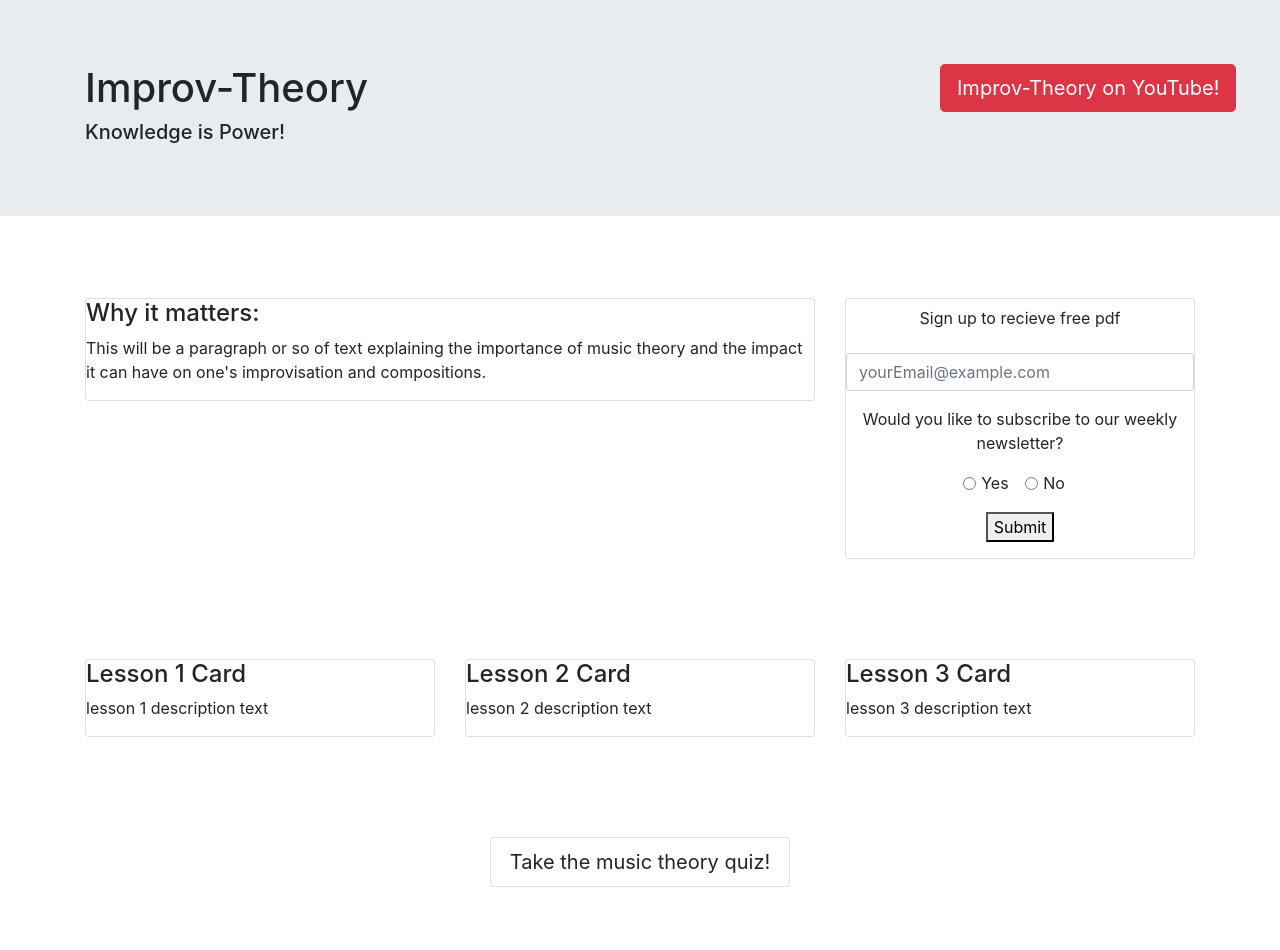
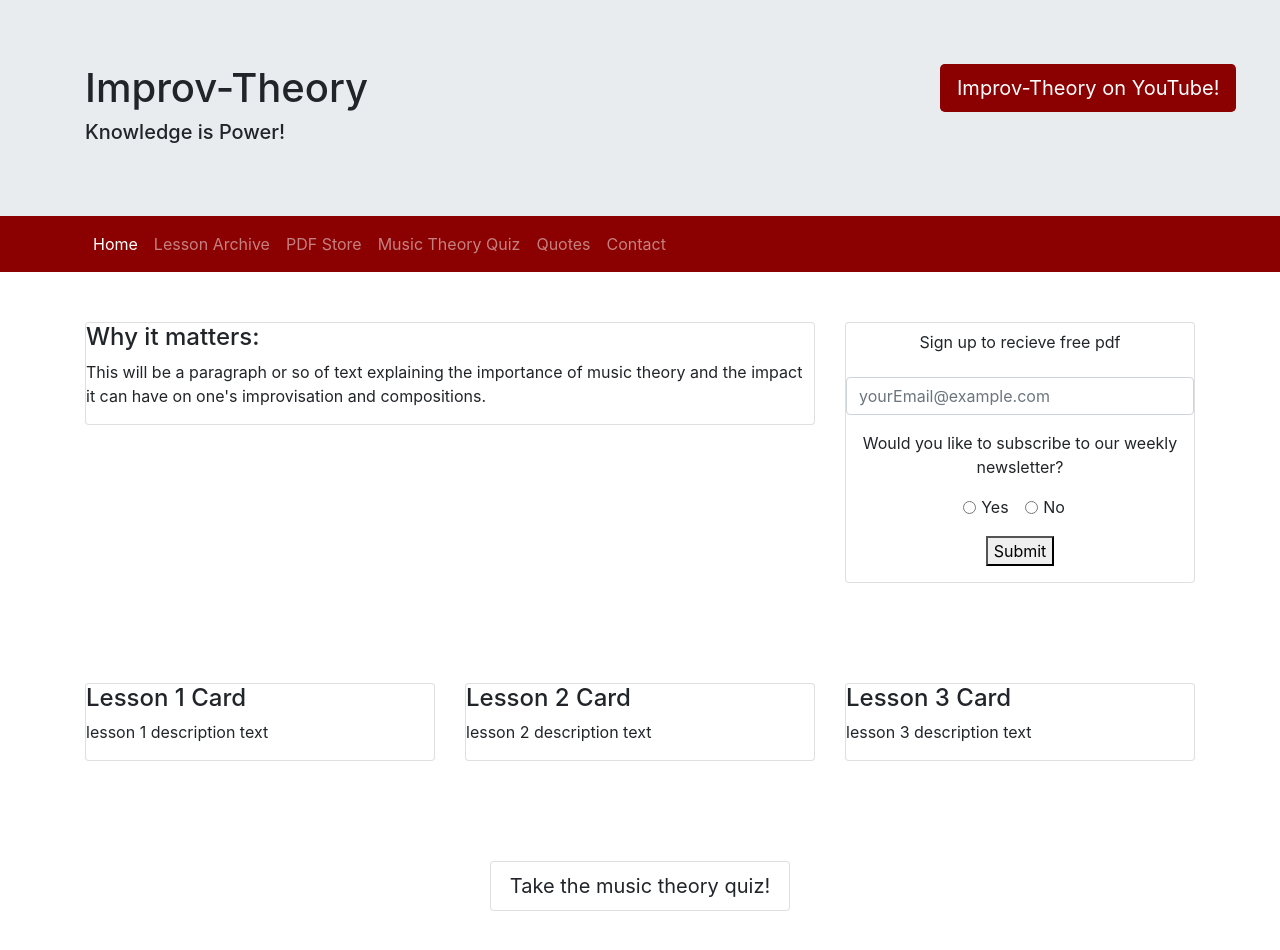
Before and after one commit to willboesetrio/pProject1, a website: page index.html in a window 1280 px wide. Drawn offline with nearby package versions, Linux system fonts and the light colour scheme.

Commit message:
added navbar

```diff
--- a/css/styles.css
+++ b/css/styles.css
@@ -1,4 +1,14 @@
+.jumbotron {
+    margin: 0;
+}
 .cardSpacing {
     margin-top: 50px;
     margin-bottom: 50px;
 }
+.navbar {
+    background-color: darkred;
+}
+.btn-youtube {
+    background-color: darkred;
+    color: white;
+}
--- a/index.html
+++ b/index.html
@@ -28,7 +28,7 @@
           <div class="col-3">
             <a
               href="https://www.youtube.com/"
-              class="btn btn-danger btn-lg text-nowrap"
+              class="btn btn-youtube btn-lg text-nowrap"
               role="button"
               target="_blank"
               >Improv-Theory on YouTube!</a
@@ -37,6 +37,35 @@
         </div>
       </div>
     </header>
+
+    <nav class="navbar navbar-expand-sm navbar-dark sticky-top">
+      <div class="container">
+        <button
+          class="navbar-toggler mx-auto"
+          type="button"
+          data-toggle="collapse"
+          data-target="#mainNavbar"
+        >
+          <span class="navbar-toggler-icon"></span>
+        </button>
+        <div class="collapse navbar-collapse" id="mainNavbar">
+          <ul class="navbar-nav">
+            <li class="nav-item active">
+              <a class="nav-link" href="#">Home</a>
+            </li>
+            <li class="nav-item">
+              <a class="nav-link" href="#">Lesson Archive</a>
+            </li>
+            <li class="nav-item"><a class="nav-link" href="#">PDF Store</a></li>
+            <li class="nav-item">
+              <a class="nav-link" href="#">Music Theory Quiz</a>
+            </li>
+            <li class="nav-item"><a class="nav-link" href="#">Quotes</a></li>
+            <li class="nav-item"><a class="nav-link" href="#">Contact</a></li>
+          </ul>
+        </div>
+      </div>
+    </nav>
 
     <div class="container">
       <div class="row">
```
